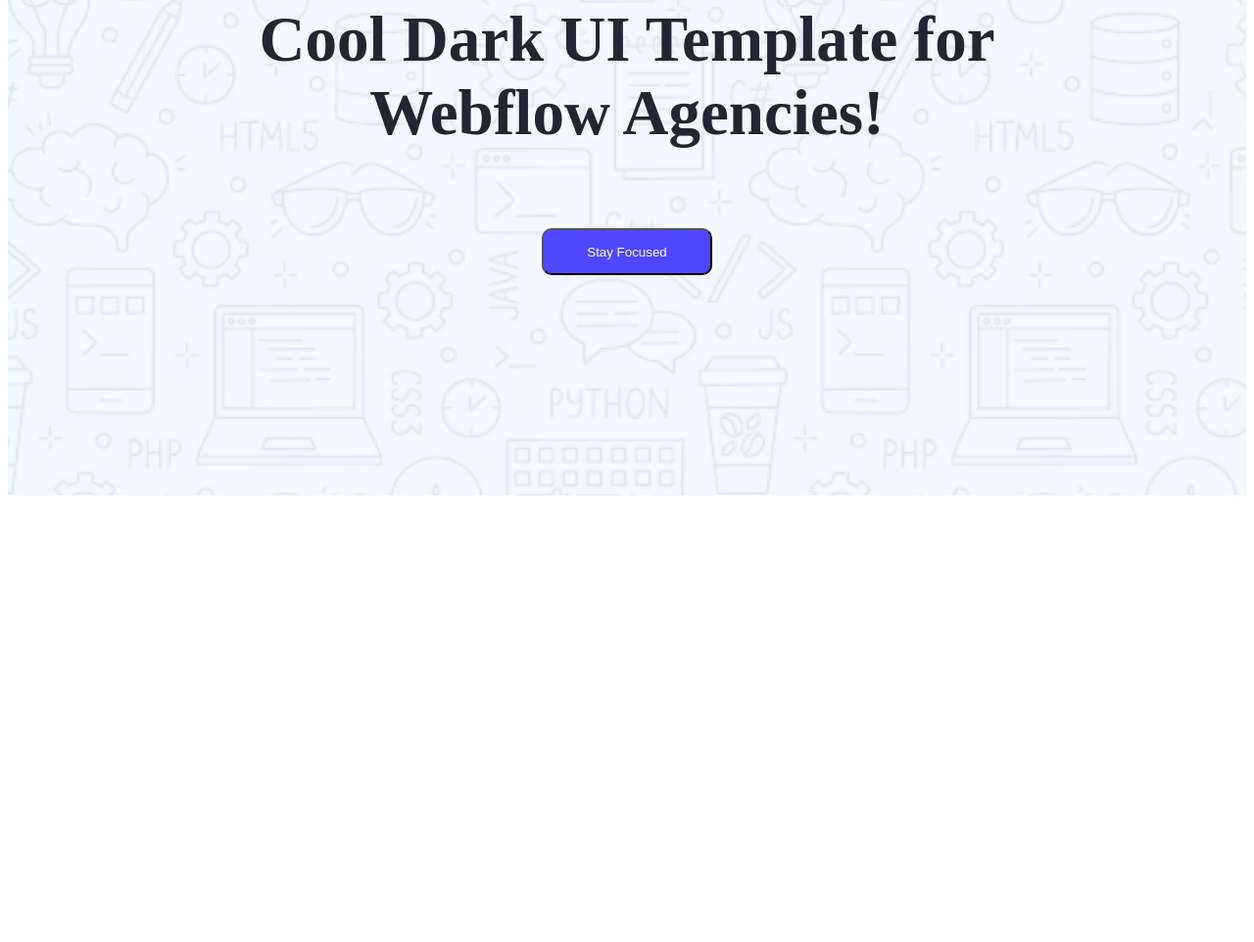
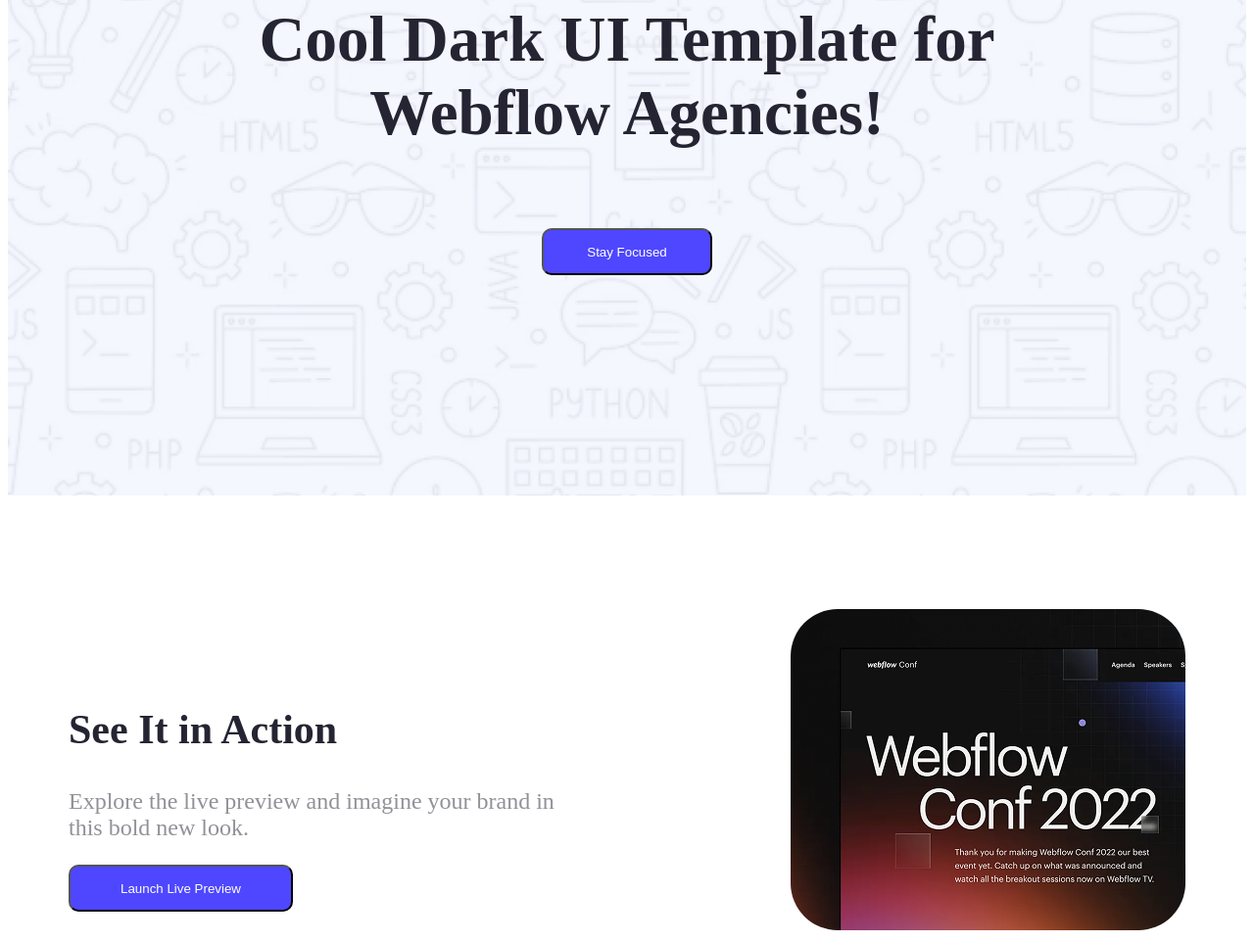
Before and after one commit to minhaj-net/assignment_01, a plain HTML site: page index.html in a window 1280 px wide. Shown: the part 200-1162 px from the top of the page at 98% size. Before the commit the page ends 800 px from the top, so only its background shows below. Drawn offline with Linux system fonts and the light colour scheme.

Commit message:
Added Action section

```diff
--- a/css/style.css
+++ b/css/style.css
@@ -54,3 +54,45 @@
     border-radius: 10px;
     margin-top: 37px;
 }
+/* main section style */
+main{
+    max-width: 1140px;
+    margin: 0 auto;
+}
+.action-container{
+    display: flex;
+    justify-content: space-between;
+    align-items: center;
+    margin-top: 116px;
+}
+.left-action-container{
+    width: 517px;
+    height: 203px;
+}
+.action-title{
+    width: 517px;
+    height: 49px;
+    font-size: 42px;
+    font-weight: 700px;
+    color: rgba(37, 36, 50, 1);
+}
+.action-sub-title{
+    font-size: 60px;
+    font-weight: 517px;
+    font-size: 24px;
+    color: rgba(37, 36, 50, 0.5);
+}
+.action-btn{
+    width: 229px;
+    height: 48px;
+    padding: 12px 36px;
+    gap: 10px;
+    border-radius: 10px;
+    background-color: rgba(78, 71, 255, 1);
+    color: rgba(255, 255, 255, 1);
+}
+.action-img{
+    width: 403px;
+    height: 328px;
+    border-radius: 48px;
+}
--- a/index.html
+++ b/index.html
@@ -17,17 +17,18 @@
                 <button class="banner-btn">Stay Focused</button>
             </div>
     </header>
-
-
-
-
-
-
-
-
-
-
-    <main></main>
+    <main>
+        <section class="action-container">
+            <div class="left-action-container">
+                <h2 class="action-title">See It in Action</h2>
+                <p class="action-sub-title">Explore the live preview and imagine your brand in this bold new look.</p>
+                <button class="action-btn">Launch Live Preview</button>
+            </div>
+            <div class="right-action-container">
+                <img class="action-img" src="assets/wc-mini.png" alt="">
+            </div>
+        </section>
+    </main>
     <footer></footer>
 </body>
 </html>
```
